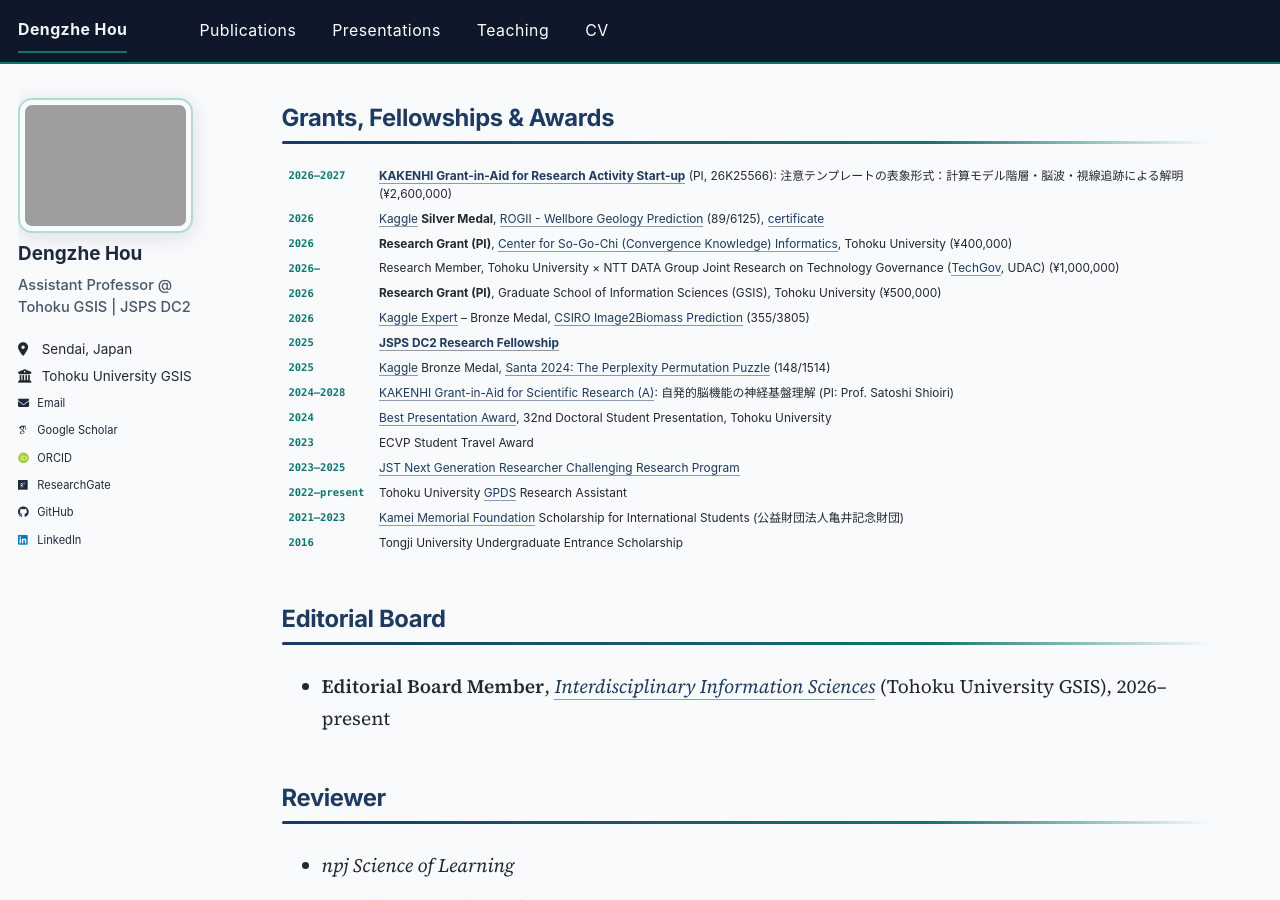
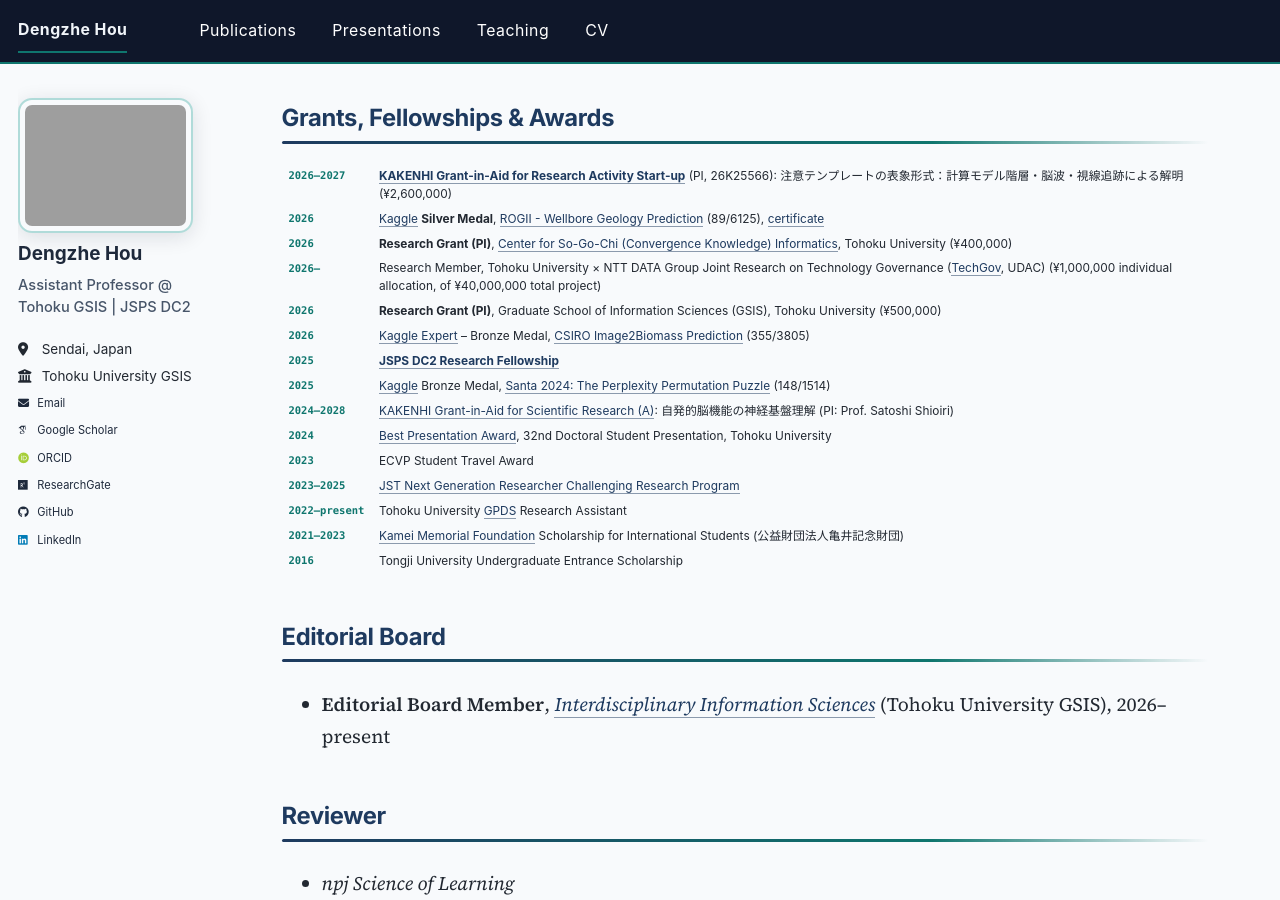
Before and after one commit to dengzhe-hou/dengzhe-hou.github.io, a Jekyll site: the page built from _pages/about.md, in a window 1280 px wide and 900 px high, scrolled down 3804 px. Built offline with Jekyll 4.4.1, drawn with Linux system fonts in a browser that asks for light colours; some web fonts are replaced; a script bundle is joined from its source files by our own code; library files that are not in the unit come from our copies.

Commit message:
Note individual allocation and total project size for TechGov joint research
The entry previously showed only the 1,000,000 yen allocated to me, which reads
as the whole project budget. Both pages now give the allocation and the
40,000,000 yen project total. The CV page had no amount at all; it is now
consistent with the about page.

Co-Authored-By: Claude Opus 5 <noreply@anthropic.com>

```diff
--- a/_pages/about.md
+++ b/_pages/about.md
@@ -132,7 +132,7 @@ Supervisors: Prof. [Kazunori Yamada](https://yamada-lab.gr.jp/ja/index.html), As
 | **2026–2027** | **[KAKENHI Grant-in-Aid for Research Activity Start-up](https://kaken.nii.ac.jp/ja/grant/KAKENHI-PROJECT-26K25566/)** (PI, 26K25566): 注意テンプレートの表象形式：計算モデル階層・脳波・視線追跡による解明 (¥2,600,000) |
 | **2026** | [Kaggle](https://www.kaggle.com/monkeydz) **Silver Medal**, [ROGII - Wellbore Geology Prediction](https://www.kaggle.com/competitions/rogii-wellbore-geology-prediction) (89/6125), [certificate](/images/kaggle-rogii-silver-2026.png) |
 | **2026** | **Research Grant (PI)**, [Center for So-Go-Chi (Convergence Knowledge) Informatics](https://www.aisogochi.tohoku.ac.jp/), Tohoku University (¥400,000) |
-| **2026–** | Research Member, Tohoku University × NTT DATA Group Joint Research on Technology Governance ([TechGov](https://techgov.udac.tohoku.ac.jp/ja/index.html#home), UDAC) (¥1,000,000) |
+| **2026–** | Research Member, Tohoku University × NTT DATA Group Joint Research on Technology Governance ([TechGov](https://techgov.udac.tohoku.ac.jp/ja/index.html#home), UDAC) (¥1,000,000 individual allocation, of ¥40,000,000 total project) |
 | **2026** | **Research Grant (PI)**, Graduate School of Information Sciences (GSIS), Tohoku University (¥500,000) |
 | **2026** | [Kaggle Expert](https://www.kaggle.com/monkeydz) – Bronze Medal, [CSIRO Image2Biomass Prediction](https://www.kaggle.com/competitions/csiro-biomass) (355/3805) |
 | **2025** | **[JSPS DC2 Research Fellowship](https://kaken.nii.ac.jp/ja/grant/KAKENHI-PROJECT-25KJ0641)** |
```
Also changed, not shown: _pages/cv.md (+1 -1 lines).
